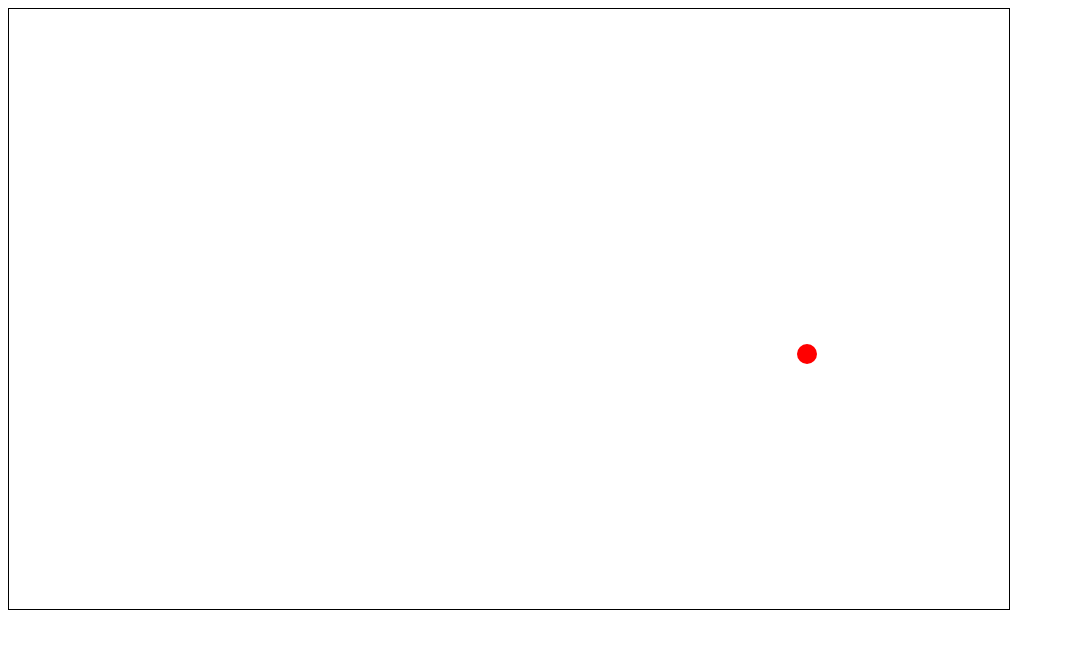
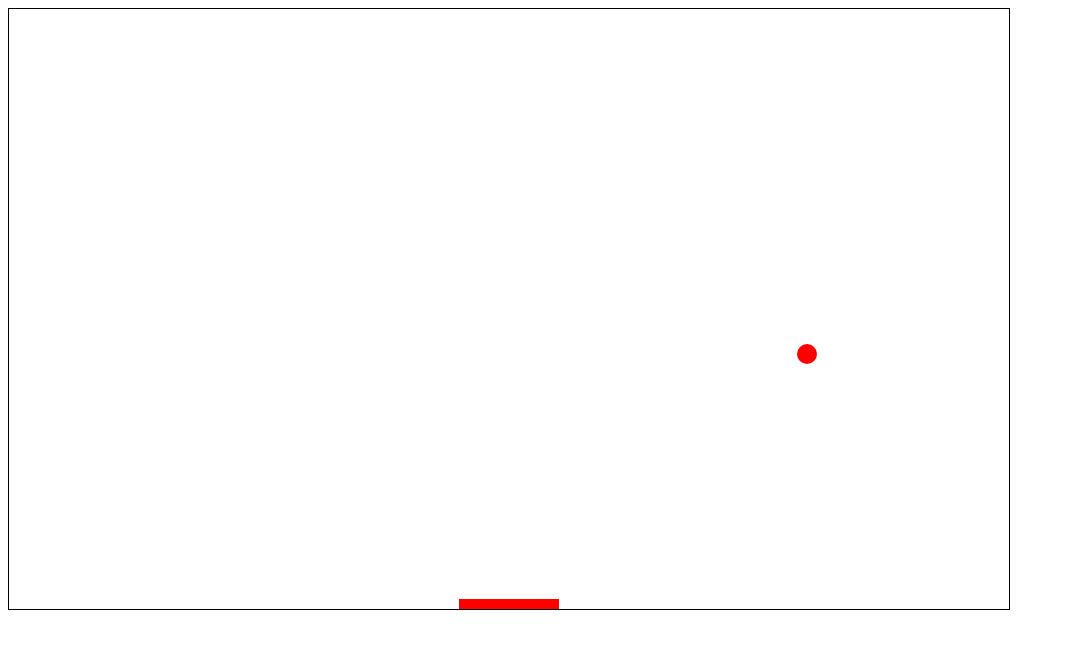
Before and after one commit to seanJosephFitzpatrick/graphicsProject, a plain HTML site: page index.html in a window 1280 px wide. Shown: the whole page, without its empty margins (0-1065 px from the left). Drawn offline with Linux system fonts and the light colour scheme.

Commit message:
Paddle object

```diff
--- a/index.html
+++ b/index.html
@@ -36,6 +36,12 @@
         , velocity: {x: 2, y: 5}
       }
 
+      //An object for the paddle
+      var paddle = {
+        position: {x: 590, y: 450}
+          , size: {w: 100, h: 10}
+      }
+
       // A function to repeat every time the animation loops.
       function repeatme() {
         ctx.clearRect(0, 0, canvas.width, canvas.height);
@@ -45,6 +51,10 @@
         ctx.arc(ball.position.x, ball.position.y, ball.radius, 0, 2 * Math.PI);
         ctx.fillStyle="red";
         ctx.fill();
+
+        //Draw the paddle
+                    //y,x,width,height
+        ctx.fillRect(paddle.position.y, paddle.position.x, paddle.size.w, paddle.size.h);
 
         // Update the y location.
 		ball.position.x += ball.velocity.x;
```
